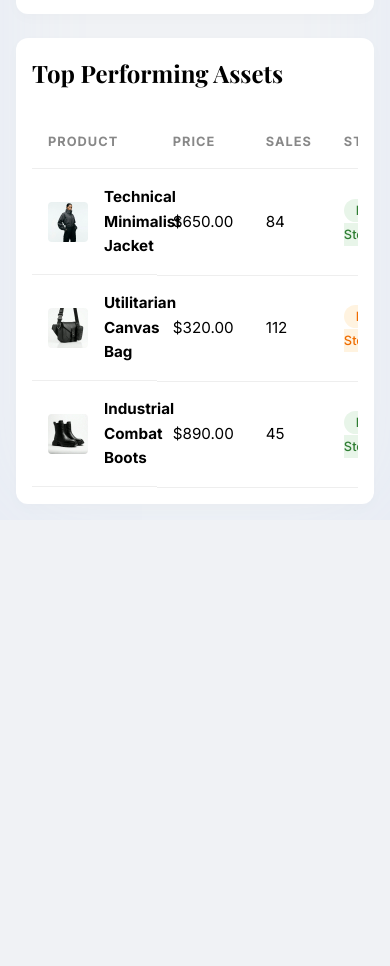
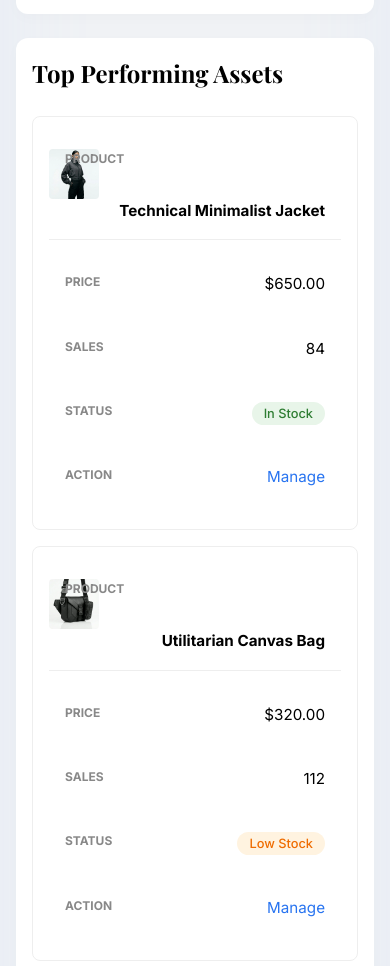
Before and after one commit to Yukesh1030/E-Commerce, a website: page SellerDashboard.html in a window 390 px wide. Shown: the part 1031-1997 px from the top of the page. Before the commit the page ends 1551 px from the top, so only its background shows below. Drawn offline with nearby package versions, Linux system fonts and the light colour scheme; a web font is replaced by a local one.

Commit message:
Upadted...!

```diff
--- a/SellerDashboard.html
+++ b/SellerDashboard.html
@@ -132,6 +132,10 @@
         .status.instock { background: #e8f5e9; color: #2e7d32; }
         .status.low { background: #fff3e0; color: #ef6c00; }
 
+        /* Generic table responsiveness */
+        .table-responsive { overflow-x: auto; -webkit-overflow-scrolling: touch; }
+        .table-responsive table { min-width: 600px; }
+
         .sidebar-close { display: none; margin-left: auto; cursor: pointer; color: #888; }
         .sidebar-close:hover { color: #fff; }
 
@@ -199,6 +203,19 @@
             .chart-section { padding: 1.5rem; margin-bottom: 1.5rem; }
             .line-chart-area { height: 180px; }
             .inventory-table { padding: 1rem; }
+            .inventory-table table, .inventory-table thead, .inventory-table tbody, .inventory-table th, .inventory-table td, .inventory-table tr {
+                display: block;
+            }
+            .inventory-table thead tr { position: absolute; top: -9999px; left: -9999px; }
+            .inventory-table tr { border: 1px solid #eee; margin-bottom: 1rem; border-radius: 8px; padding: 1rem; }
+            .inventory-table td {
+                border: none; position: relative; padding-left: 50% !important; text-align: right; margin-bottom: 0.5rem;
+            }
+            .inventory-table td::before {
+                content: attr(data-label); position: absolute; left: 1rem; width: 45%; text-align: left; font-weight: 700; text-transform: uppercase; font-size: 0.75rem; color: #888;
+            }
+            .inventory-table .product-cell { justify-content: flex-end; padding-left: 0 !important; margin-bottom: 1rem; border-bottom: 1px solid #eee; padding-bottom: 1rem; }
+            .inventory-table .product-cell img { width: 50px; height: 50px; }
             .user-pill { font-size: 0.75rem; padding: 0.4rem 0.8rem; }
             .header-row { margin-bottom: 1.5rem; }
 
@@ -252,7 +269,7 @@
                 </a>
             </div>
             <div class="user-pill">
-                Welcome, Stakeholder <i data-lucide="user" style="width: 16px; height: 16px;"></i>
+                Welcome, Seller <i data-lucide="user" style="width: 16px; height: 16px;"></i>
             </div>
         </div>
 
@@ -309,34 +326,34 @@
                         </thead>
                         <tbody>
                             <tr>
-                                <td class="product-cell">
+                                <td class="product-cell" data-label="Product">
                                     <img src="assets/drop5_jacket_1774241890555.webp" alt="Jacket">
                                     <strong>Technical Minimalist Jacket</strong>
                                 </td>
-                                <td>$650.00</td>
-                                <td>84</td>
-                                <td><span class="status instock">In Stock</span></td>
-                                <td><a href="404.html" style="color:#2874f0; text-decoration:none;">Manage</a></td>
+                                <td data-label="Price">$650.00</td>
+                                <td data-label="Sales">84</td>
+                                <td data-label="Status"><span class="status instock">In Stock</span></td>
+                                <td data-label="Action"><a href="404.html" style="color:#2874f0; text-decoration:none;">Manage</a></td>
                             </tr>
                             <tr>
-                                <td class="product-cell">
+                                <td class="product-cell" data-label="Product">
                                     <img src="assets/drop5_bag_1774241922238.webp" alt="Bag">
                                     <strong>Utilitarian Canvas Bag</strong>
                                 </td>
-                                <td>$320.00</td>
-                                <td>112</td>
-                                <td><span class="status low">Low Stock</span></td>
-                                <td><a href="404.html" style="color:#2874f0; text-decoration:none;">Manage</a></td>
+                                <td data-label="Price">$320.00</td>
+                                <td data-label="Sales">112</td>
+                                <td data-label="Status"><span class="status low">Low Stock</span></td>
+                                <td data-label="Action"><a href="404.html" style="color:#2874f0; text-decoration:none;">Manage</a></td>
                             </tr>
                             <tr>
-                                <td class="product-cell">
+                                <td class="product-cell" data-label="Product">
                                     <img src="assets/drop5_boots_1774241938251.webp" alt="Boots">
                                     <strong>Industrial Combat Boots</strong>
                                 </td>
-                                <td>$890.00</td>
-                                <td>45</td>
-                                <td><span class="status instock">In Stock</span></td>
-                                <td><a href="404.html" style="color:#2874f0; text-decoration:none;">Manage</a></td>
+                                <td data-label="Price">$890.00</td>
+                                <td data-label="Sales">45</td>
+                                <td data-label="Status"><span class="status instock">In Stock</span></td>
+                                <td data-label="Action"><a href="404.html" style="color:#2874f0; text-decoration:none;">Manage</a></td>
                             </tr>
                         </tbody>
                     </table>
```
